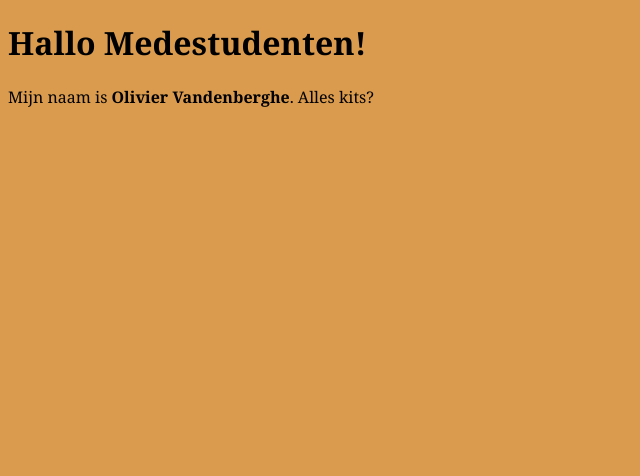
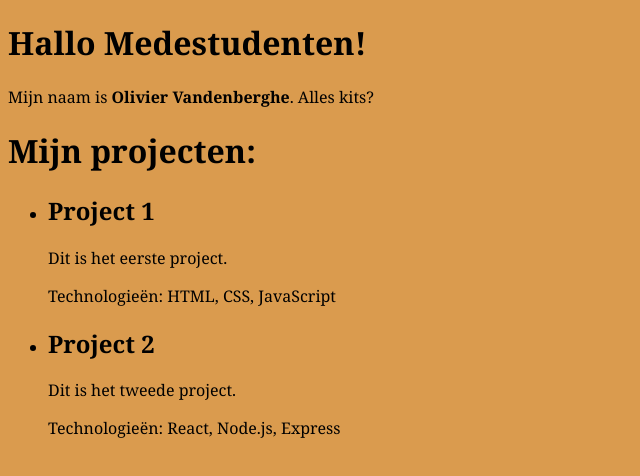
Before and after one commit to OlivierVDB2002/OlivierVDB2002.github.io, a plain HTML site: page index.html in a window 1280 px wide. Shown: the whole page, without its empty margins (0-640 px from the left). Drawn offline with Linux system fonts and the light colour scheme.

Commit message:
update projects

```diff
--- a/index.html
+++ b/index.html
@@ -9,5 +9,10 @@
 <body>
     <h1>Hallo Medestudenten!</h1>
     <p>Mijn naam is <strong>Olivier Vandenberghe</strong>. Alles kits?</p>
+
+    <h1>Mijn projecten: </h1>
+    <ul id="project-list"></ul>
+
+    <script src="js/app.js"></script>
 </body>
 </html>
--- /dev/null
+++ b/js/app.js
@@ -0,0 +1,15 @@
+fetch('json/personal.json')
+      .then(response => response.json())
+      .then(data => {
+        const projectList = document.getElementById('project-list');
+        data.projects.forEach(project => {
+          const listItem = document.createElement('li');
+          listItem.innerHTML = `
+            <h2>${project.title}</h2>
+            <p>${project.description}</p>
+            <p>Technologieën: ${project.technologies.join(', ')}</p>
+          `;
+          projectList.appendChild(listItem);
+        });
+      })
+      .catch(error => console.error('Er is een fout opgetreden bij het ophalen van de projecten:', error));
--- /dev/null
+++ b/json/personal.json
@@ -0,0 +1,14 @@
+{
+  "projects": [
+    {
+      "title": "Project 1",
+      "description": "Dit is het eerste project.",
+      "technologies": ["HTML", "CSS", "JavaScript"]
+    },
+    {
+      "title": "Project 2",
+      "description": "Dit is het tweede project.",
+      "technologies": ["React", "Node.js", "Express"]
+    }
+  ]
+}
```
Also changed, not shown: css/style.css (line endings or trailing spaces).
